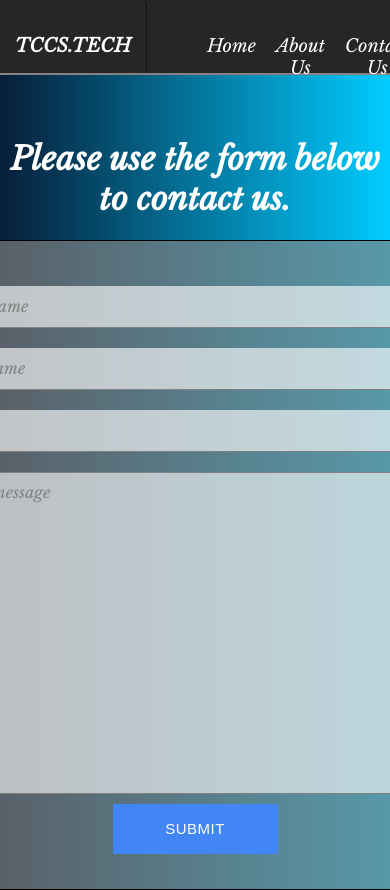
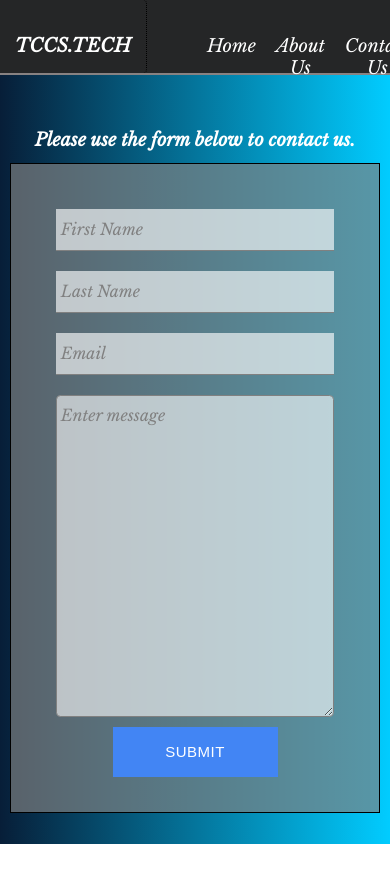
Before and after one commit to tccSolutions/tccs, a React (Create React App) app: page /contactus in a window 390 px wide. Shown: the top 890 px of the page. After the commit the page ends 844 px from the top, so only its background shows below. Built offline with nearby package versions, Linux system fonts and the light colour scheme.

Commit message:
update for mobile styles to homepage, contact, and reviews

```diff
--- a/src/components/contact-form/contact-form.styles.scss
+++ b/src/components/contact-form/contact-form.styles.scss
@@ -5,12 +5,13 @@
     align-items: center;
     color:white;
 
+
 .contact-form{
     display: flex;
     flex-direction: column;
     justify-content: center;
     background-color: rgba(128, 128, 128, 0.678);
-    width: 600px;
+    width: 45%;
 
     .btn-container{
         display: flex;
@@ -21,3 +22,14 @@
 }
 
 }
+@media only screen and (max-width: 600px){
+  .contact-form-container{
+
+    h1{
+        font-size: 18px;
+    }
+     .contact-form{
+         width:95%;
+     }
+  }
+  }
--- a/src/components/greeting/greeting.styles.scss
+++ b/src/components/greeting/greeting.styles.scss
@@ -21,3 +21,22 @@
     }
 
 }
+
+@media only screen and (max-width:600px){
+    .greeting{
+        margin: 5em 0;
+
+        .title{
+            font-size: 30px;
+        }
+        .message-container{
+            width:95%;
+
+            .message{
+                width:100%;
+            }
+
+
+        }
+    }
+}
--- a/src/components/review-component/review.styles.scss
+++ b/src/components/review-component/review.styles.scss
@@ -19,3 +19,10 @@
         font-size: 12px;
     }
 }
+
+@media only screen and (max-width:600px) {
+    .review{
+        width:95%;
+    }
+
+}
```
Also changed, not shown: src/App.css (line endings or trailing spaces).
